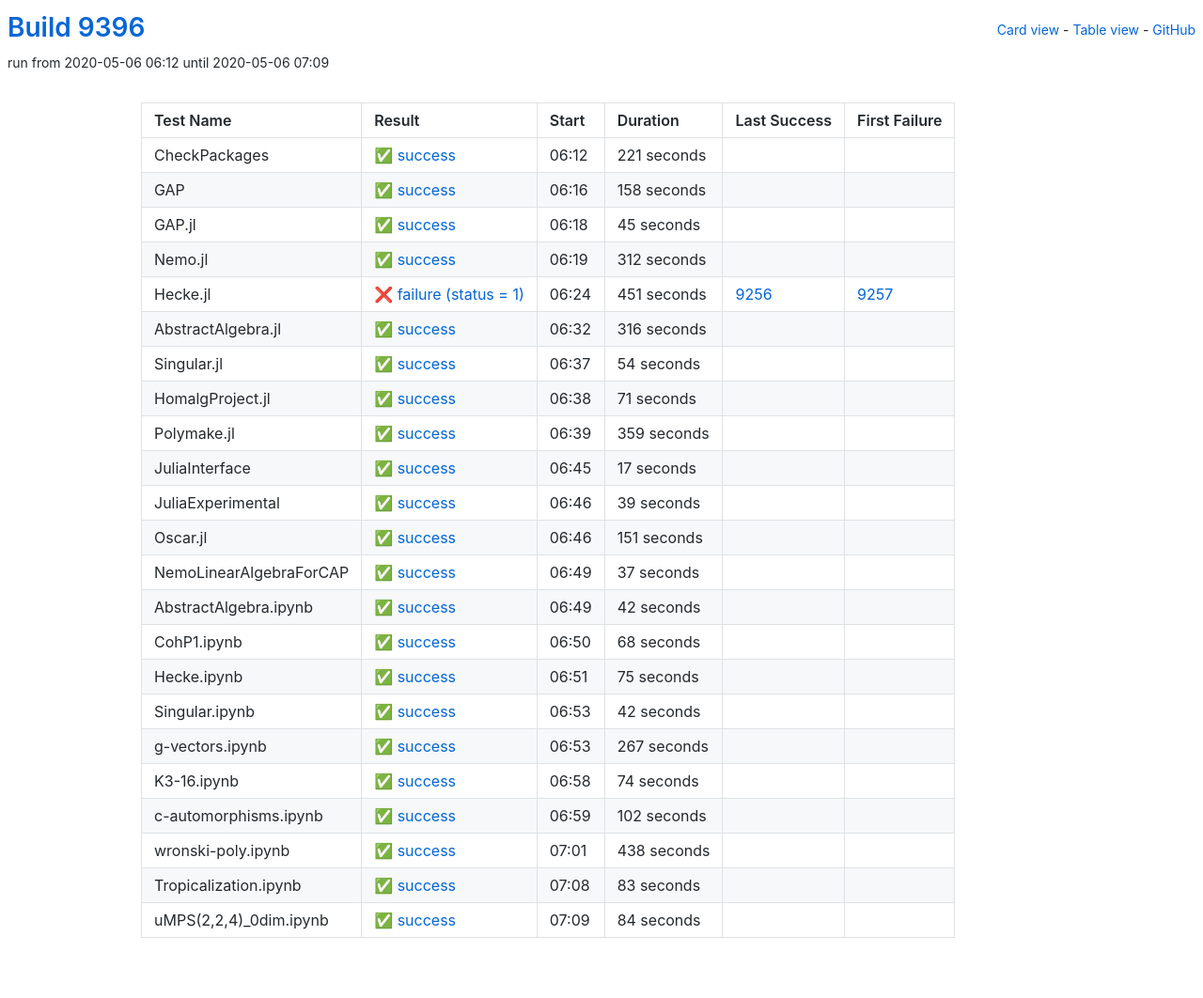
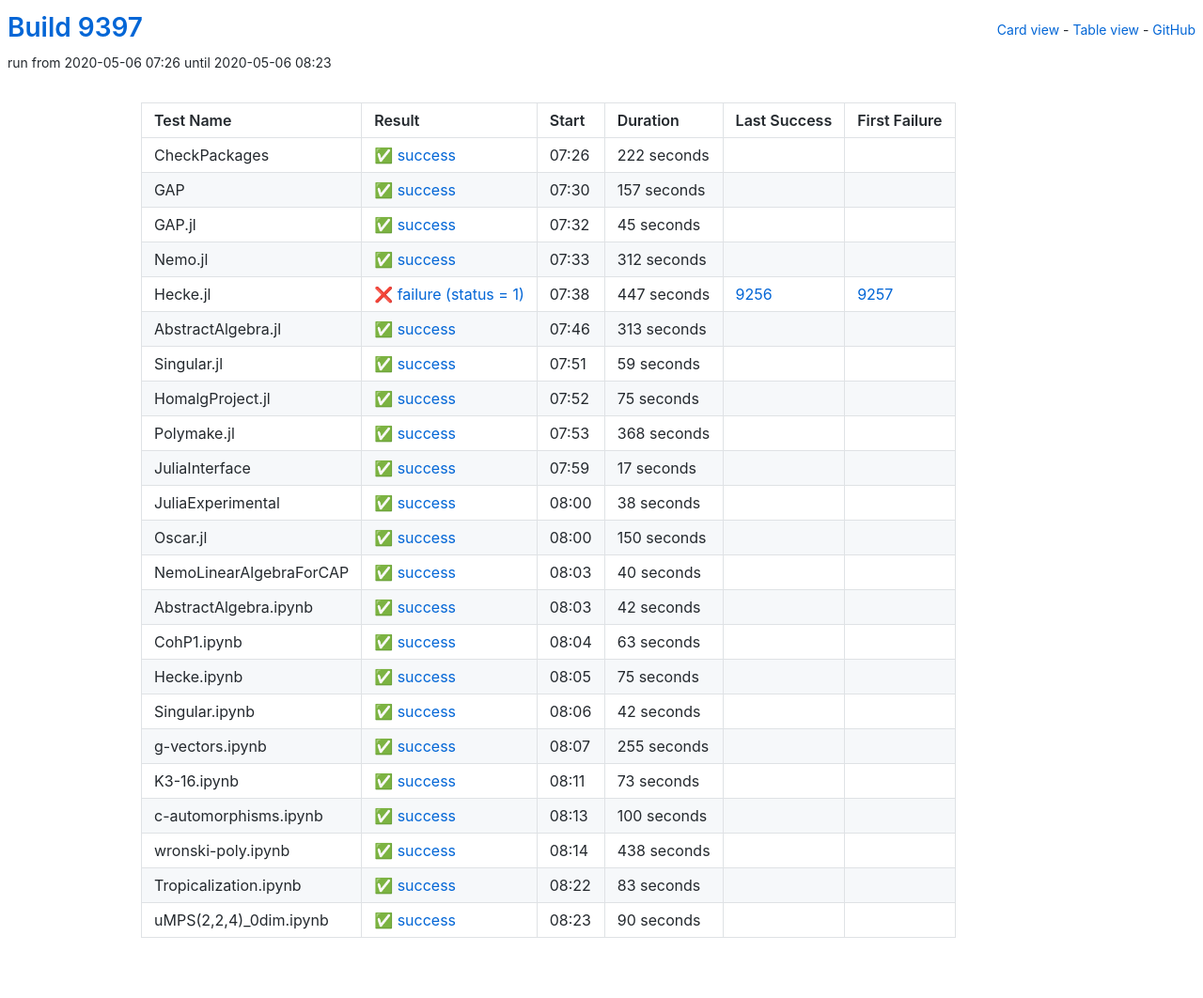
Before and after one commit to oscar-system/oscar-ci-status, a Jekyll site: the page built from table.html, in a window 1280 px wide. Shown: the whole page at 94% size. Built offline with Jekyll 4.4.1, drawn with Linux system fonts in a browser that asks for light colours.

Commit message:
Build 9397

```diff
--- a/_data/ci.yml
+++ b/_data/ci.yml
@@ -1,29 +1,29 @@
-build: 9396
-build_url: https://oscarci.mathematik.uni-kl.de/job/oscar/9396/
+build: 9397
+build_url: https://oscarci.mathematik.uni-kl.de/job/oscar/9397/
 job: oscar
 tests:
-- duration: 221
+- duration: 222
   exitcode: 0
   first_failure: false
   first_failure_url: null
   id: checkpackages
   last_success: false
   last_success_url: null
-  log: https://oscarci.mathematik.uni-kl.de/job/oscar/9396/artifact/logs/build-9396/CheckPackages.log
+  log: https://oscarci.mathematik.uni-kl.de/job/oscar/9397/artifact/logs/build-9397/CheckPackages.log
   name: CheckPackages
-  start: 2020-05-06 06:12
+  start: 2020-05-06 07:26
   status: success
   success: true
-- duration: 158
+- duration: 157
   exitcode: 0
   first_failure: false
   first_failure_url: null
   id: gap
   last_success: false
   last_success_url: null
-  log: https://oscarci.mathematik.uni-kl.de/job/oscar/9396/artifact/logs/build-9396/GAP.log
+  log: https://oscarci.mathematik.uni-kl.de/job/oscar/9397/artifact/logs/build-9397/GAP.log
   name: GAP
-  start: 2020-05-06 06:16
+  start: 2020-05-06 07:30
   status: success
   success: true
 - duration: 45
@@ -33,9 +33,9 @@ tests:
   id: gap-jl
   last_success: false
   last_success_url: null
-  log: https://oscarci.mathematik.uni-kl.de/job/oscar/9396/artifact/logs/build-9396/GAP.jl.log
+  log: https://oscarci.mathematik.uni-kl.de/job/oscar/9397/artifact/logs/build-9397/GAP.jl.log
   name: GAP.jl
-  start: 2020-05-06 06:18
+  start: 2020-05-06 07:32
   status: success
   success: true
 - duration: 312
@@ -45,69 +45,69 @@ tests:
   id: nemo-jl
   last_success: false
   last_success_url: null
-  log: https://oscarci.mathematik.uni-kl.de/job/oscar/9396/artifact/logs/build-9396/Nemo.jl.log
+  log: https://oscarci.mathematik.uni-kl.de/job/oscar/9397/artifact/logs/build-9397/Nemo.jl.log
   name: Nemo.jl
-  start: 2020-05-06 06:19
+  start: 2020-05-06 07:33
   status: success
   success: true
-- duration: 451
+- duration: 447
   exitcode: 1
   first_failure: 9257
   first_failure_url: https://oscarci.mathematik.uni-kl.de/job/oscar/9257/
   id: hecke-jl
   last_success: 9256
   last_success_url: https://oscarci.mathematik.uni-kl.de/job/oscar/9256/
-  log: https://oscarci.mathematik.uni-kl.de/job/oscar/9396/artifact/logs/build-9396/Hecke.jl.log
+  log: https://oscarci.mathematik.uni-kl.de/job/oscar/9397/artifact/logs/build-9397/Hecke.jl.log
   name: Hecke.jl
-  start: 2020-05-06 06:24
+  start: 2020-05-06 07:38
   status: failure
   success: false
-- duration: 316
+- duration: 313
   exitcode: 0
   first_failure: false
   first_failure_url: null
   id: abstractalgebra-jl
   last_success: false
   last_success_url: null
-  log: https://oscarci.mathematik.uni-kl.de/job/oscar/9396/artifact/logs/build-9396/AbstractAlgebra.jl.log
+  log: https://oscarci.mathematik.uni-kl.de/job/oscar/9397/artifact/logs/build-9397/AbstractAlgebra.jl.log
   name: AbstractAlgebra.jl
-  start: 2020-05-06 06:32
+  start: 2020-05-06 07:46
   status: success
   success: true
-- duration: 54
+- duration: 59
   exitcode: 0
   first_failure: false
   first_failure_url: null
   id: singular-jl
   last_success: false
   last_success_url: null
-  log: https://oscarci.mathematik.uni-kl.de/job/oscar/9396/artifact/logs/build-9396/Singular.jl.log
+  log: https://oscarci.mathematik.uni-kl.de/job/oscar/9397/artifact/logs/build-9397/Singular.jl.log
   name: Singular.jl
-  start: 2020-05-06 06:37
+  start: 2020-05-06 07:51
   status: success
   success: true
-- duration: 71
+- duration: 75
   exitcode: 0
   first_failure: false
   first_failure_url: null
   id: homalgproject-jl
   last_success: false
   last_success_url: null
-  log: https://oscarci.mathematik.uni-kl.de/job/oscar/9396/artifact/logs/build-9396/HomalgProject.jl.log
+  log: https://oscarci.mathematik.uni-kl.de/job/oscar/9397/artifact/logs/build-9397/HomalgProject.jl.log
   name: HomalgProject.jl
-  start: 2020-05-06 06:38
+  start: 2020-05-06 07:52
   status: success
   success: true
-- duration: 359
+- duration: 368
   exitcode: 0
   first_failure: false
   first_failure_url: null
   id: polymake-jl
   last_success: false
   last_success_url: null
-  log: https://oscarci.mathematik.uni-kl.de/job/oscar/9396/artifact/logs/build-9396/Polymake.jl.log
+  log: https://oscarci.mathematik.uni-kl.de/job/oscar/9397/artifact/logs/build-9397/Polymake.jl.log
   name: Polymake.jl
-  start: 2020-05-06 06:39
+  start: 2020-05-06 07:53
   status: success
   success: true
 - duration: 17
@@ -117,45 +117,45 @@ tests:
   id: juliainterface
   last_success: false
   last_success_url: null
-  log: https://oscarci.mathematik.uni-kl.de/job/oscar/9396/artifact/logs/build-9396/JuliaInterface.log
+  log: https://oscarci.mathematik.uni-kl.de/job/oscar/9397/artifact/logs/build-9397/JuliaInterface.log
   name: JuliaInterface
-  start: 2020-05-06 06:45
+  start: 2020-05-06 07:59
   status: success
   success: true
-- duration: 39
+- duration: 38
   exitcode: 0
   first_failure: false
   first_failure_url: null
   id: juliaexperimental
   last_success: false
   last_success_url: null
-  log: https://oscarci.mathematik.uni-kl.de/job/oscar/9396/artifact/logs/build-9396/JuliaExperimental.log
+  log: https://oscarci.mathematik.uni-kl.de/job/oscar/9397/artifact/logs/build-9397/JuliaExperimental.log
   name: JuliaExperimental
-  start: 2020-05-06 06:46
+  start: 2020-05-06 08:00
   status: success
   success: true
-- duration: 151
+- duration: 150
   exitcode: 0
   first_failure: false
   first_failure_url: null
   id: oscar-jl
   last_success: false
   last_success_url: null
-  log: https://oscarci.mathematik.uni-kl.de/job/oscar/9396/artifact/logs/build-9396/Oscar.jl.log
+  log: https://oscarci.mathematik.uni-kl.de/job/oscar/9397/artifact/logs/build-9397/Oscar.jl.log
   name: Oscar.jl
-  start: 2020-05-06 06:46
+  start: 2020-05-06 08:00
   status: success
   success: true
-- duration: 37
+- duration: 40
   exitcode: 0
   first_failure: false
   first_failure_url: null
   id: nemolinearalgebraforcap
   last_success: false
   last_success_url: null
-  log: https://oscarci.mathematik.uni-kl.de/job/oscar/9396/artifact/logs/build-9396/NemoLinearAlgebraForCAP.log
+  log: https://oscarci.mathematik.uni-kl.de/job/oscar/9397/artifact/logs/build-9397/NemoLinearAlgebraForCAP.log
   name: NemoLinearAlgebraForCAP
-  start: 2020-05-06 06:49
+  start: 2020-05-06 08:03
   status: success
   success: true
 - duration: 42
@@ -165,21 +165,21 @@ tests:
   id: abstractalgebra-ipynb
   last_success: false
   last_success_url: null
-  log: https://oscarci.mathematik.uni-kl.de/job/oscar/9396/artifact/logs/build-9396/AbstractAlgebra.ipynb.log
+  log: https://oscarci.mathematik.uni-kl.de/job/oscar/9397/artifact/logs/build-9397/AbstractAlgebra.ipynb.log
   name: AbstractAlgebra.ipynb
-  start: 2020-05-06 06:49
+  start: 2020-05-06 08:03
   status: success
   success: true
-- duration: 68
+- duration: 63
   exitcode: 0
   first_failure: false
   first_failure_url: null
   id: cohp1-ipynb
   last_success: false
   last_success_url: null
-  log: https://oscarci.mathematik.uni-kl.de/job/oscar/9396/artifact/logs/build-9396/CohP1.ipynb.log
+  log: https://oscarci.mathematik.uni-kl.de/job/oscar/9397/artifact/logs/build-9397/CohP1.ipynb.log
   name: CohP1.ipynb
-  start: 2020-05-06 06:50
+  start: 2020-05-06 08:04
   status: success
   success: true
 - duration: 75
@@ -189,9 +189,9 @@ tests:
   id: hecke-ipynb
   last_success: false
   last_success_url: null
-  log: https://oscarci.mathematik.uni-kl.de/job/oscar/9396/artifact/logs/build-9396/Hecke.ipynb.log
+  log: https://oscarci.mathematik.uni-kl.de/job/oscar/9397/artifact/logs/build-9397/Hecke.ipynb.log
   name: Hecke.ipynb
-  start: 2020-05-06 06:51
+  start: 2020-05-06 08:05
   status: success
   success: true
 - duration: 42
@@ -201,45 +201,45 @@ tests:
   id: singular-ipynb
   last_success: false
   last_success_url: null
-  log: https://oscarci.mathematik.uni-kl.de/job/oscar/9396/artifact/logs/build-9396/Singular.ipynb.log
+  log: https://oscarci.mathematik.uni-kl.de/job/oscar/9397/artifact/logs/build-9397/Singular.ipynb.log
   name: Singular.ipynb
-  start: 2020-05-06 06:53
+  start: 2020-05-06 08:06
   status: success
   success: true
-- duration: 267
+- duration: 255
   exitcode: 0
   first_failure: false
   first_failure_url: null
   id: g-vectors-ipynb
   last_success: false
   last_success_url: null
-  log: https://oscarci.mathematik.uni-kl.de/job/oscar/9396/artifact/logs/build-9396/g-vectors.ipynb.log
+  log: https://oscarci.mathematik.uni-kl.de/job/oscar/9397/artifact/logs/build-9397/g-vectors.ipynb.log
   name: g-vectors.ipynb
-  start: 2020-05-06 06:53
+  start: 2020-05-06 08:07
   status: success
   success: true
-- duration: 74
+- duration: 73
   exitcode: 0
   first_failure: false
   first_failure_url: null
   id: k3-16-ipynb
   last_success: false
   last_success_url: null
-  log: https://oscarci.mathematik.uni-kl.de/job/oscar/9396/artifact/logs/build-9396/K3-16.ipynb.log
+  log: https://oscarci.mathematik.uni-kl.de/job/oscar/9397/artifact/logs/build-9397/K3-16.ipynb.log
   name: K3-16.ipynb
-  start: 2020-05-06 06:58
+  start: 2020-05-06 08:11
   status: success
   success: true
-- duration: 102
+- duration: 100
   exitcode: 0
   first_failure: false
   first_failure_url: null
   id: c-automorphisms-ipynb
   last_success: false
   last_success_url: null
-  log: https://oscarci.mathematik.uni-kl.de/job/oscar/9396/artifact/logs/build-9396/c-automorphisms.ipynb.log
+  log: https://oscarci.mathematik.uni-kl.de/job/oscar/9397/artifact/logs/build-9397/c-automorphisms.ipynb.log
   name: c-automorphisms.ipynb
-  start: 2020-05-06 06:59
+  start: 2020-05-06 08:13
   status: success
   success: true
 - duration: 438
@@ -249,9 +249,9 @@ tests:
   id: wronski-poly-ipynb
   last_success: false
   last_success_url: null
-  log: https://oscarci.mathematik.uni-kl.de/job/oscar/9396/artifact/logs/build-9396/wronski-poly.ipynb.log
+  log: https://oscarci.mathematik.uni-kl.de/job/oscar/9397/artifact/logs/build-9397/wronski-poly.ipynb.log
   name: wronski-poly.ipynb
-  start: 2020-05-06 07:01
+  start: 2020-05-06 08:14
   status: success
   success: true
 - duration: 83
@@ -261,20 +261,20 @@ tests:
   id: tropicalization-ipynb
   last_success: false
   last_success_url: null
-  log: https://oscarci.mathematik.uni-kl.de/job/oscar/9396/artifact/logs/build-9396/Tropicalization.ipynb.log
+  log: https://oscarci.mathematik.uni-kl.de/job/oscar/9397/artifact/logs/build-9397/Tropicalization.ipynb.log
   name: Tropicalization.ipynb
-  start: 2020-05-06 07:08
+  start: 2020-05-06 08:22
   status: success
   success: true
-- duration: 84
+- duration: 90
   exitcode: 0
   first_failure: false
   first_failure_url: null
   id: umps-2-2-4-0dim-ipynb
   last_success: false
   last_success_url: null
-  log: https://oscarci.mathematik.uni-kl.de/job/oscar/9396/artifact/logs/build-9396/uMPS-2-2-4-_0dim.ipynb.log
+  log: https://oscarci.mathematik.uni-kl.de/job/oscar/9397/artifact/logs/build-9397/uMPS-2-2-4-_0dim.ipynb.log
   name: uMPS(2,2,4)_0dim.ipynb
-  start: 2020-05-06 07:09
+  start: 2020-05-06 08:23
   status: success
   success: true
```
Also changed, not shown: README.md.
